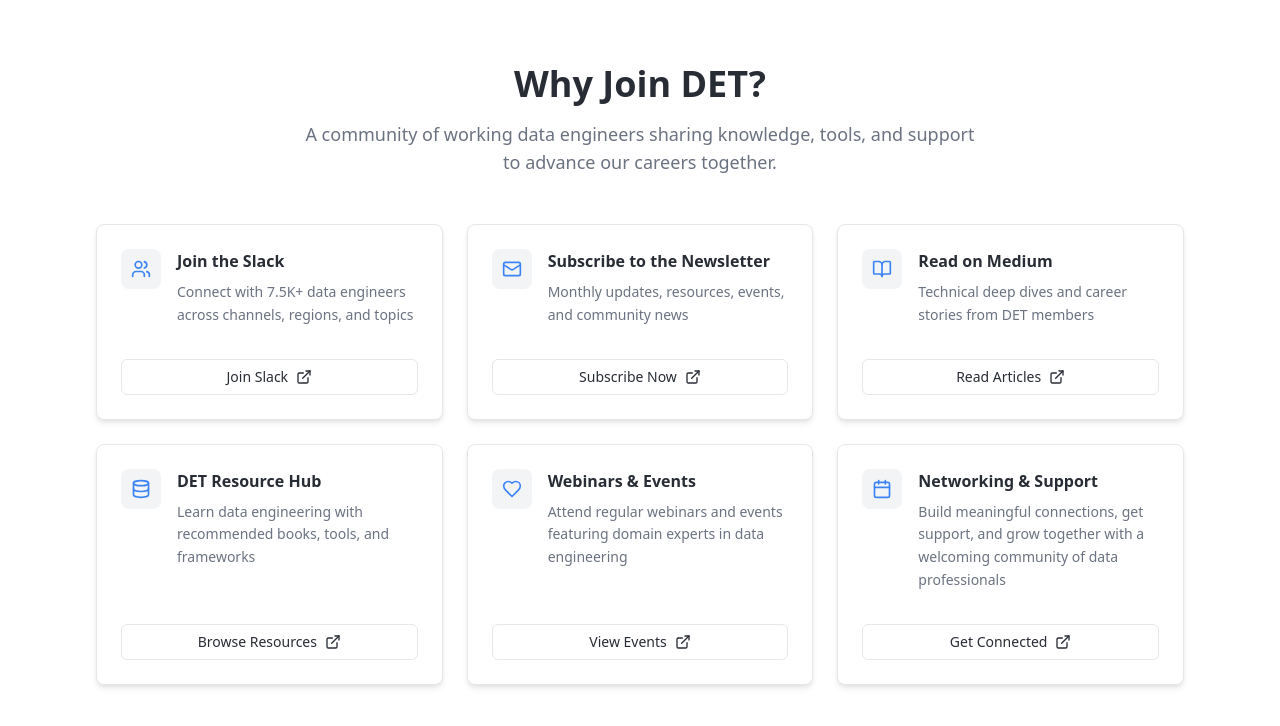
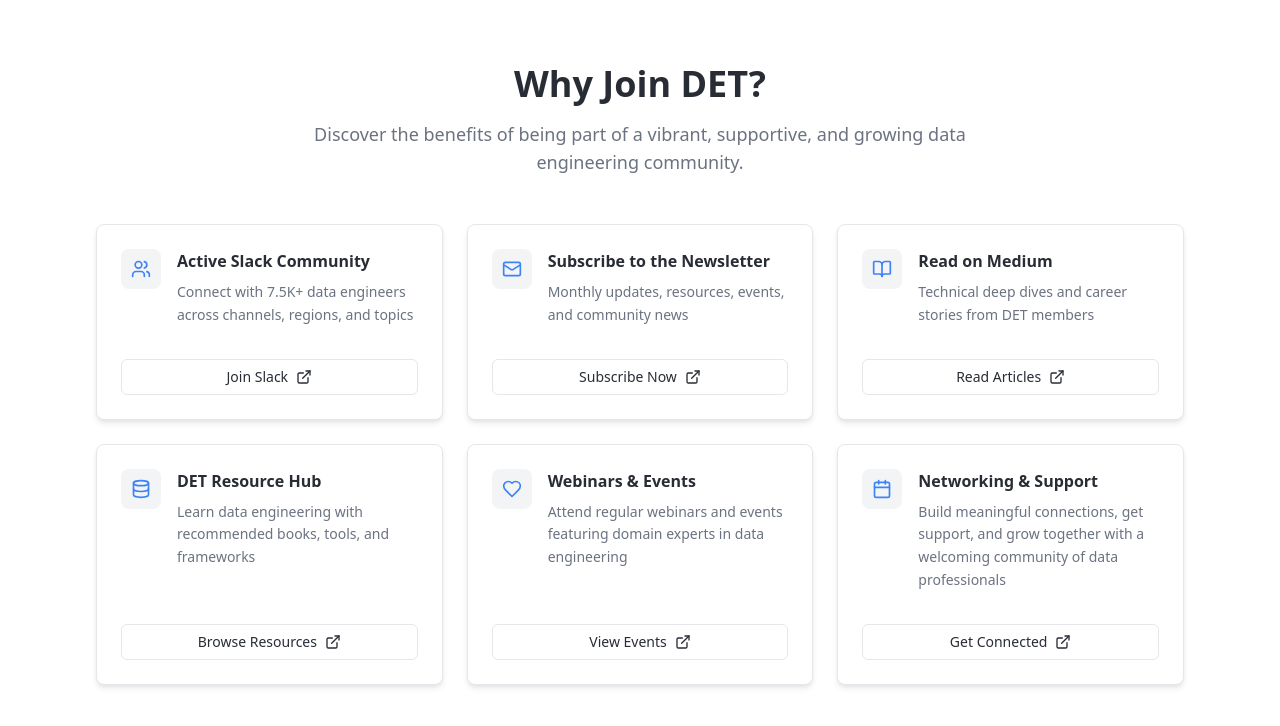
Before and after one commit to zhenniwu/det-why-join-tile-redesign, a React (Vite) app: page / in a window 1280 px wide. Shown: the top 726 px of the page. Built offline with nearby package versions, Linux system fonts and the light colour scheme.

Commit message:
Update DET Join Section
Match font and design style. Update Slack community title and description.

```diff
--- a/src/components/DETJoinSection.tsx
+++ b/src/components/DETJoinSection.tsx
@@ -4,7 +4,7 @@ import { ExternalLink, Users, Mail, BookOpen, Database, Heart, Calendar } from "
 const DETJoinSection = () => {
   const tiles = [
     {
-      title: "Join the Slack",
+      title: "Active Slack Community",
       description: "Connect with 7.5K+ data engineers across channels, regions, and topics",
       icon: Users,
       href: "#slack",
@@ -55,7 +55,7 @@ const DETJoinSection = () => {
           Why Join DET?
         </h2>
         <p className="text-lg text-muted-foreground max-w-2xl mx-auto">
-          A community of working data engineers sharing knowledge, tools, and support to advance our careers together.
+          Discover the benefits of being part of a vibrant, supportive, and growing data engineering community.
         </p>
       </div>
 
```
